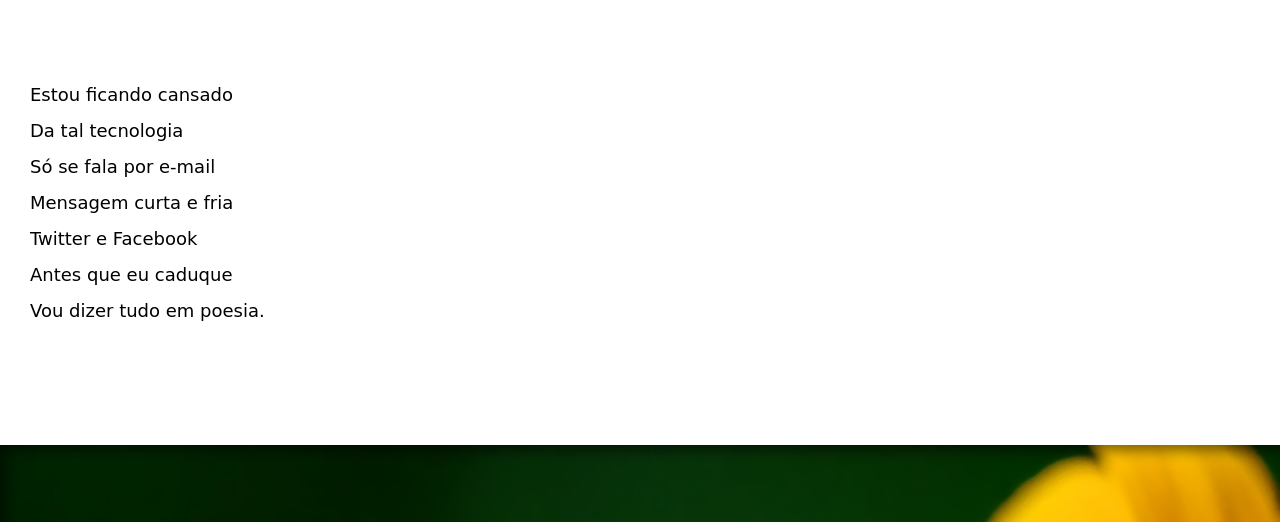
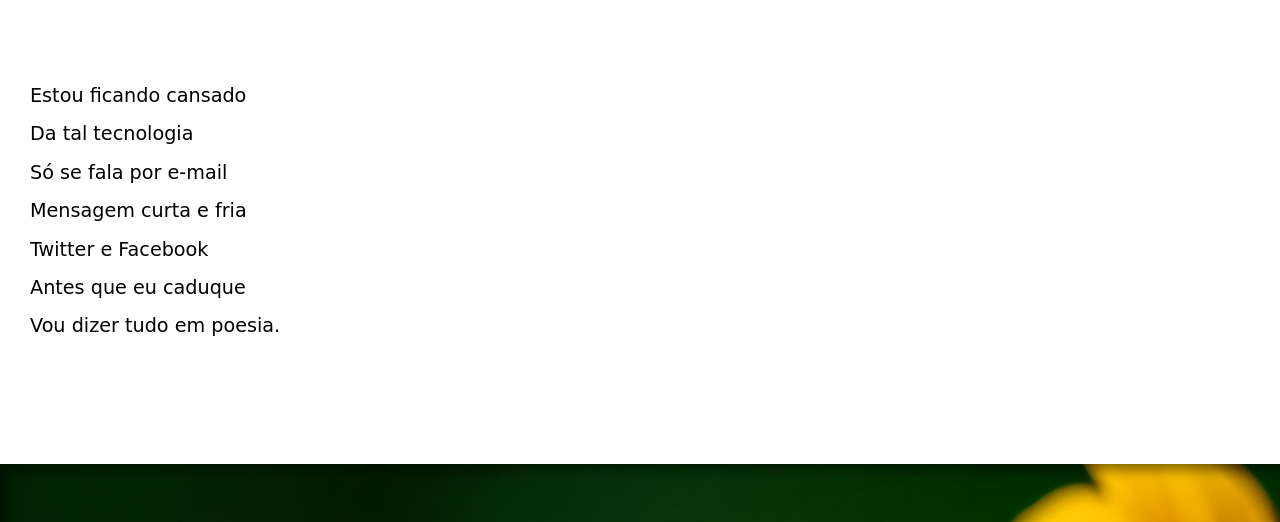
Before and after one commit to FlavioBarcel/projeto-cordel, a plain HTML site: page index.html in a window 1280 px wide. Shown: the part 225-747 px from the top of the page. Drawn offline with Linux system fonts and the light colour scheme.

Commit message:
testando o rem

```diff
--- a/estilo/style.css
+++ b/estilo/style.css
@@ -54,7 +54,7 @@ section{
     line-height: 2em;
     padding-left: 30px;
     font-family: var(--fonte3);
-    font-size: 18px;
+    font-size: 1.2rem;
 }
 section.normal{
     background-color: white;
```
